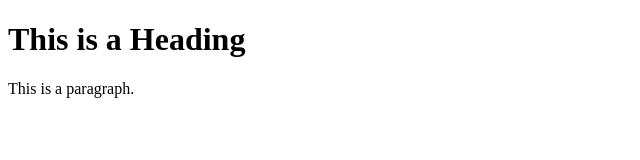
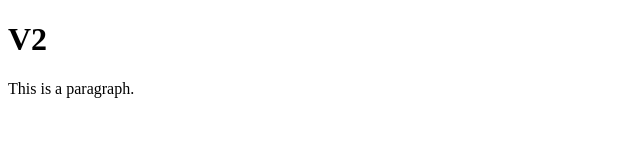
Before and after one commit to DominicVarchetto/matchmaker-for-web, a plain HTML site: page index.html in a window 1280 px wide. Shown: the whole page, without its empty margins (0-640 px from the left). Drawn offline with Linux system fonts and the light colour scheme.

Commit message:
Matchmaker

```diff
--- a/index.html
+++ b/index.html
@@ -1,12 +1,12 @@
 <!DOCTYPE html>
 <html lang="en">
 <head>
-  <title>Page Title</title>
+  <title>Matchmaker</title>
   <meta charset="UTF-8">
 </head>
 <body>
 
-  <h1>This is a Heading</h1>
+  <h1>V2</h1>
   <p>This is a paragraph.</p>
 
 </body>
```
